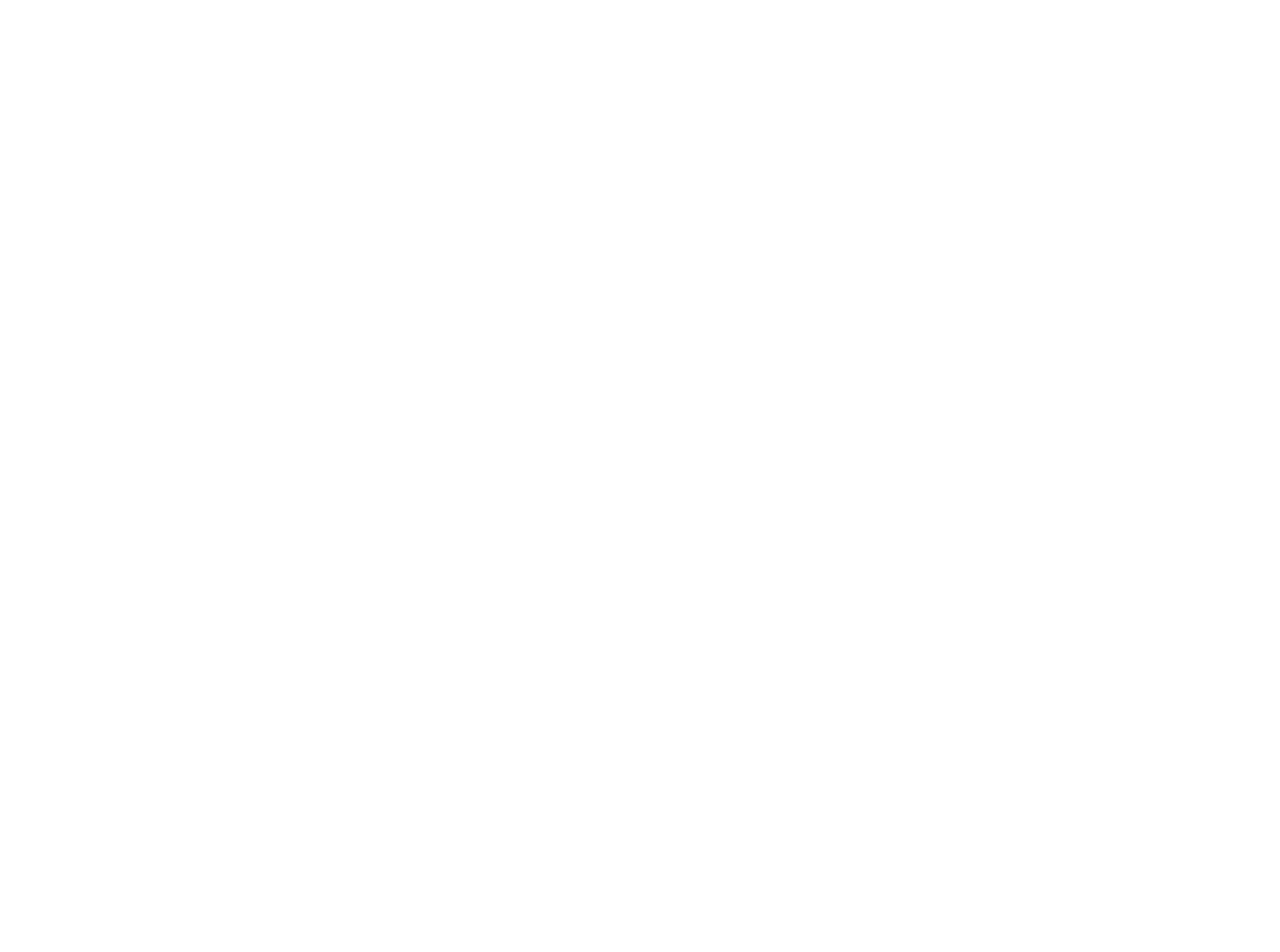
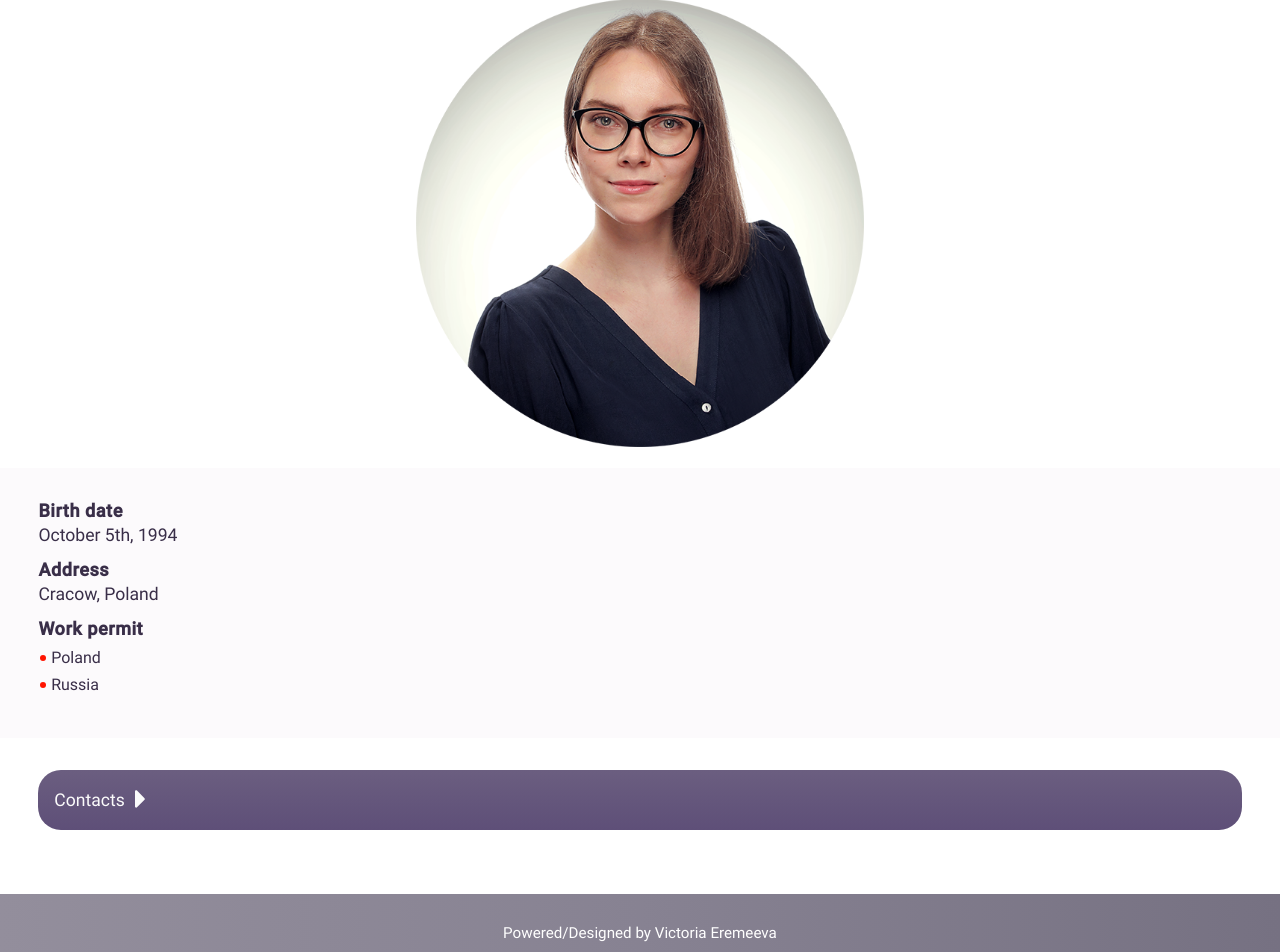
Before and after one commit to e-victoria/coderspace, an Angular app: page /cv in a window 1280 px wide. Before the commit this address led to /. Shown: the part 159-1111 px from the top of the page. Before the commit the page ends 800 px from the top, so only its background shows below. Built offline with nearby package versions, Linux system fonts and the light colour scheme.

Commit message:
Add contact and general info for cv

```diff
--- a/src/app/app-routing.module.ts
+++ b/src/app/app-routing.module.ts
@@ -3,12 +3,14 @@
 import {AboutMeComponent} from './about-me/about-me.component';
 import {HomeComponent} from './home/home.component';
 import {ContactsComponent} from './contacts/contacts.component';
+import {CvComponent} from './cv/cv.component';
 
 
 const routes: Routes = [
   {path: '', component: HomeComponent},
   {path: 'about', component: AboutMeComponent},
-  {path: 'contacts', component: ContactsComponent}
+  {path: 'contacts', component: ContactsComponent},
+  {path: 'cv', component: CvComponent}
 ];
 
 @NgModule({
--- a/src/app/app.module.ts
+++ b/src/app/app.module.ts
@@ -9,6 +9,7 @@
 import { ContactsComponent } from './contacts/contacts.component';
 import { FontAwesomeModule } from '@fortawesome/angular-fontawesome';
 import { FooterComponent } from './footer/footer.component';
+import { CvComponent } from './cv/cv.component';
 
 @NgModule({
   declarations: [
@@ -17,7 +18,8 @@
     AboutMeComponent,
     HomeComponent,
     ContactsComponent,
-    FooterComponent
+    FooterComponent,
+    CvComponent
   ],
   imports: [
     BrowserModule,
--- a/src/app/contacts/contacts.component.html
+++ b/src/app/contacts/contacts.component.html
@@ -2,7 +2,7 @@
   <h2 class="section-title contacts__title">Ways to reach out to me</h2>
   <div class="contacts__item contact-item">
     <h3 class="contact-item__title">Email me</h3>
-    <a href="mailto:evictoria@protonmail.com" class="contact-item__data">evictoria@pronmail.com</a>
+    <a href="mailto:evictoria@protonmail.com" class="contact-item__data">evictoria@protonmail.com</a>
   </div>
   <div class="contacts__item contact-item">
     <h3 class="contact-item__title">Or call me</h3>
--- a/src/app/contacts/contacts.component.scss
+++ b/src/app/contacts/contacts.component.scss
@@ -1,5 +1,6 @@
 @import "../../assets/styles/variables";
 
+@media (min-width:320px) {
   .contacts {
     width: 100%;
     padding-bottom: 1em;
@@ -56,3 +57,4 @@
       color: $default-font-color;
     }
   }
+}
--- /dev/null
+++ b/src/app/cv/cv.component.html
@@ -0,0 +1,41 @@
+<section class="cv">
+  <h2 class="visually-hidden">My CV</h2>
+  <div class="cv__wrapper">
+    <h3 class="cv__name">Victoria Eremeeva</h3>
+    <div class="cv__photo-wrapper">
+      <img src="../../assets/img/CV_Okrag_Male.png" class="cv__photo">
+    </div>
+    <div class="cv__section cv__section--general">
+      <div class="cv__section-item cv-item">
+        <h5 class="cv-item__title">Birth date</h5>
+        <p class="cv-item__data">October 5th, 1994</p>
+      </div>
+      <div class="cv__section-item cv-item">
+        <h5 class="cv-item__title">Address</h5>
+        <p class="cv-item__data">Cracow, Poland</p>
+      </div>
+      <div class="cv__section-item cv-item">
+        <h5 class="cv-item__title">Work permit</h5>
+        <ul class="work-permit__list">
+          <li class="cv__data work-permit__item">Poland</li>
+          <li class="cv__data work-permit__item">Russia</li>
+        </ul>
+      </div>
+    </div>
+    <div class="cv__section">
+      <h4 (click)="toggleData($event)" class="cv__section-title">
+        <span class="cv__title-span">Contacts</span>
+        <span class="cv__section-arrow"><fa-icon [icon]="faCaretRight"></fa-icon></span>
+      </h4>
+      <div class="cv__section-item cv-item cv-item--toggle">
+        <div class="cv-item__data">
+          <span><fa-icon [icon]="faPhoneAlt"></fa-icon></span>
+          <a class="cv__data cv__phone" href="tel:+48790610316">+48 790 610 316</a>
+        </div>
+        <div class="cv-item__data">
+          <span><fa-icon [icon]="faEnvelopeOpen"></fa-icon></span>
+          <a class="cv__data cv__email" href="mailto:evictoria@protonmail.com">evictoria@protonmail.com</a>        </div>
+      </div>
+    </div>
+  </div>
+</section>
--- /dev/null
+++ b/src/app/cv/cv.component.scss
@@ -0,0 +1,126 @@
+@import "../../assets/styles/variables";
+
+@media (min-width:320px) {
+  .cv {
+    padding: 2em 0;
+  }
+
+  .cv__wrapper {
+    display: flex;
+    flex-direction: column;
+  }
+
+  .cv__name {
+    text-align: center;
+    margin-bottom: 1.4em;
+    font-size: 1.3em;
+    letter-spacing: 0.09em;
+  }
+
+  .cv__photo {
+    width: 35%;
+    display: flex;
+    margin: 0 auto;
+    margin-bottom: 1.3em;
+
+    & img {
+      margin: 0 auto;
+    }
+  }
+
+  .cv__section-title {
+    display: flex;
+    align-items: center;
+    margin: 0;
+    padding: 0.1em 0.9em;
+    background: linear-gradient(#6b5e80, #5E4F78);
+    border-radius: 1.3em;
+    color: $white;
+    font-weight: 400;
+    font-size: 1.1em;
+
+    & .cv__section-arrow {
+      margin-left: 0.6em;
+    }
+
+    & .cv__section-arrow fa-icon {
+      color: $white;
+      font-size: 1.7em;
+    }
+  }
+
+  .cv-item__data {
+    color: $default-font-color;
+    text-decoration: none;
+    font-size: 1em;
+    line-height: 1.5em;
+
+    & span {
+      margin-right: 0.5em;
+    }
+  }
+
+  .work-permit__list {
+    padding-top: 0.3em;
+  }
+
+  .cv__data {
+    line-height: 1.7em;
+    color: $default-font-color;
+    text-decoration: none;
+  }
+
+  .cv__section-arrow {
+    padding: 0.6em 0;
+  }
+
+  .cv__section {
+    padding: 2em 3vw;
+  }
+
+  .cv__section--general {
+    background-color: $bg-color;
+  }
+
+  .cv-item--toggle {
+    display: none;
+    flex-direction: column;
+    padding: 1em 5vw;
+  }
+
+  .cv-item__title {
+    margin: 0;
+    font-size: 1.13em;
+    letter-spacing: 0.03em;
+  }
+
+  .cv-item__data {
+    margin: 0;
+    line-height: 1.7em;
+    font-size: 1.1em;
+  }
+
+  .cv-item {
+    margin-bottom: 0.5em;
+  }
+
+  .work-permit__item {
+    margin-left: 0.1em;
+    padding-left: 0.7em;
+    position: relative;
+
+    &::before {
+      position: absolute;
+      padding: 0.1em;
+      top: 0.7em;
+      left: 0;
+      content: "";
+      display: inline-block;
+      width: 0.18em;
+      height: 0.18em;
+      border-radius: 50%;
+      background-color: $red;
+    }
+  }
+
+}
--- /dev/null
+++ b/src/app/cv/cv.component.ts
@@ -0,0 +1,26 @@
+import { Component, OnInit } from '@angular/core';
+import {faCaretRight, faPhoneAlt, faEnvelopeOpen} from '@fortawesome/free-solid-svg-icons';
+
+@Component({
+  selector: 'app-cv',
+  templateUrl: './cv.component.html',
+  styleUrls: ['./cv.component.scss']
+})
+export class CvComponent implements OnInit {
+
+  faCaretRight = faCaretRight;
+  faPhoneAlt = faPhoneAlt;
+  faEnvelopeOpen = faEnvelopeOpen;
+
+  constructor() { }
+
+  ngOnInit(): void {
+  }
+
+  toggleData(event) {
+    event.stopPropagation();
+    event.currentTarget.parentNode.childNodes[1].classList.toggle('show-flex');
+    event.currentTarget.parentNode.querySelector('.cv__section-arrow').classList.toggle('rotate-arrow');
+  }
+
+}
--- a/src/app/footer/footer.component.scss
+++ b/src/app/footer/footer.component.scss
@@ -1,3 +1,4 @@
+@media (min-width:320px) {
   .page-footer {
     width: 100%;
     padding: 1em 3vw;
@@ -13,3 +14,4 @@
     margin: 0 auto;
     padding: 1em 0;
   }
+}
--- a/src/app/header/header.component.html
+++ b/src/app/header/header.component.html
@@ -15,7 +15,7 @@
         <a routerLink="about" routerLinkActive="active-link" [routerLinkActiveOptions]="{exact: true}" class="site-list__link">About me</a>
       </li>
       <li class="site-list__item">
-        <a class="site-list__link">My CV</a>
+        <a routerLink="cv" routerLinkActive="active-link" [routerLinkActiveOptions]="{exact: true}" class="site-list__link">My CV</a>
       </li>
       <li class="site-list__item">
         <a class="site-list__link">Portfolio</a>
--- a/src/assets/styles/variables.scss
+++ b/src/assets/styles/variables.scss
@@ -1,6 +1,6 @@
 $default-font-color: #392E48;
 $shadow-grey: #848383;
-$red: #FF533D;
+$red: #FF1400;
 $white: #fbfbfb;
 $bg-color: #FCFAFC;
-$shadow: 0.01em 0.01em 0.08em $default-font-color
+$shadow: 0.01em 0.01em 0.08em $shadow-grey;
--- a/src/styles.scss
+++ b/src/styles.scss
@@ -65,6 +65,15 @@
   background-color: $red;
 }
 
+img {
+  width: 100%;
+  height: auto;
+}
+
+.rotate-arrow {
+  transform: rotate(90deg);
+}
+
 @media (min-width:320px) {
 
   body {
```
Also changed, not shown: src/assets/img/CV_Okrag_Male.png (added), 1 other file (tests, documents, lock files or other folders). Lines whose indentation alone changed are shown as unchanged.
